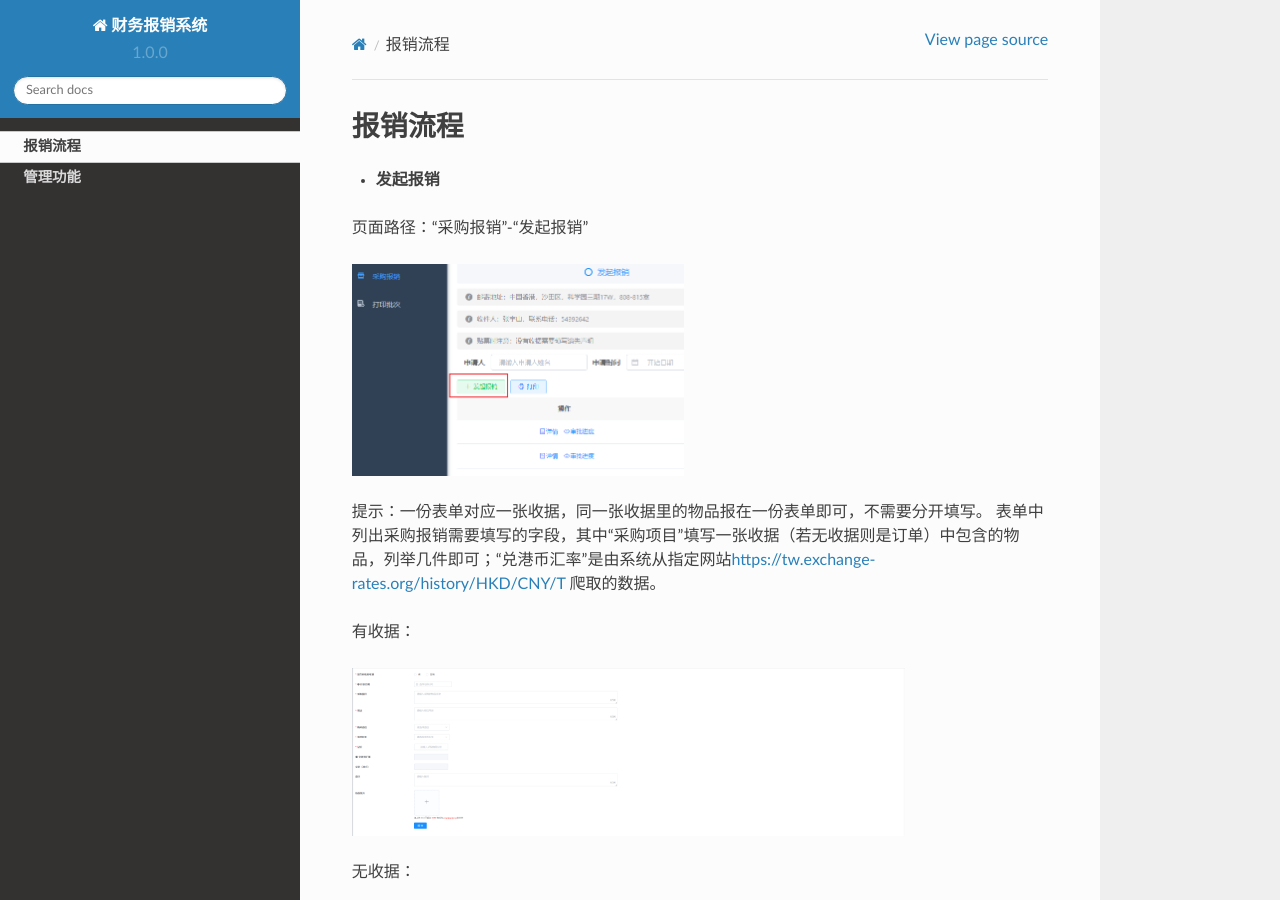
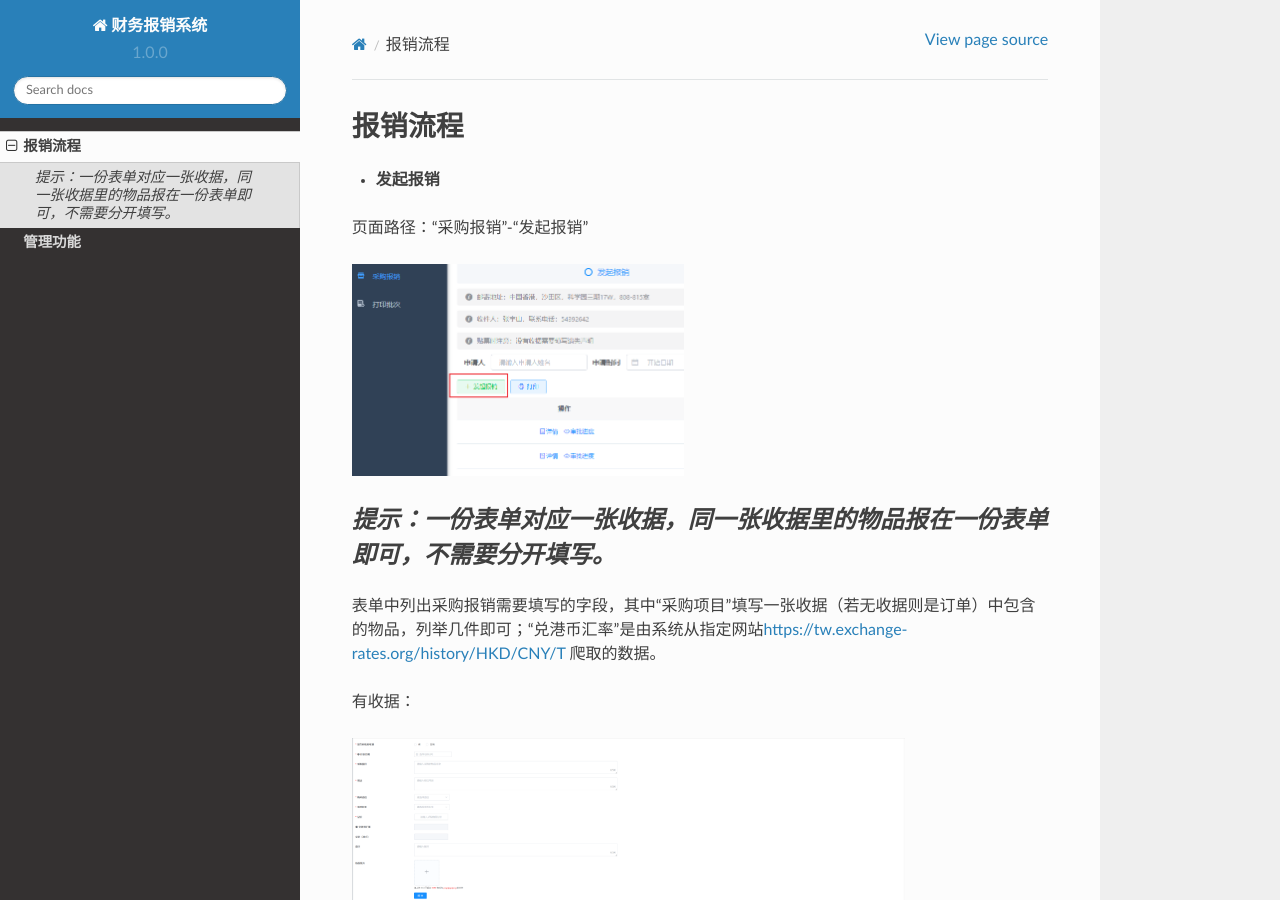
Before and after one commit to fernandozhang/crc-fr-tutorial, a Sphinx documentation site: the page built from docs/source/flow.rst, in a window 1280 px wide and 900 px high. Built offline with Sphinx 7.4.7 and the Read the Docs theme 2.0.0, drawn with Linux system fonts in a browser that asks for light colours.

```diff
--- a/docs/source/flow.rst
+++ b/docs/source/flow.rst
@@ -11,7 +11,9 @@
    :width: 3.4597in
    :height: 2.20469in
 
-提示：一份表单对应一张收据，同一张收据里的物品报在一份表单即可，不需要分开填写。
+*提示：一份表单对应一张收据，同一张收据里的物品报在一份表单即可，不需要分开填写。*
+''''
+
 表单中列出采购报销需要填写的字段，其中“采购项目”填写一张收据（若无收据则是订单）中包含的物品，列举几件即可；“兑港币汇率”是由系统从指定网站\ https://tw.exchange-rates.org/history/HKD/CNY/T 爬取的数据。
 
 有收据：
```
